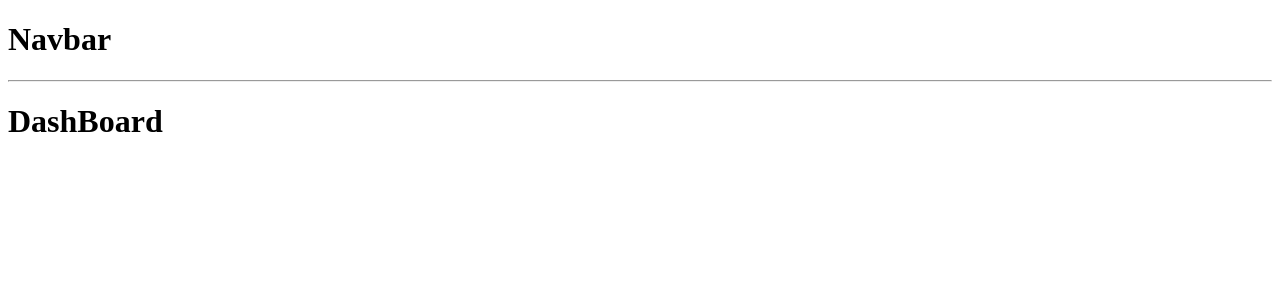
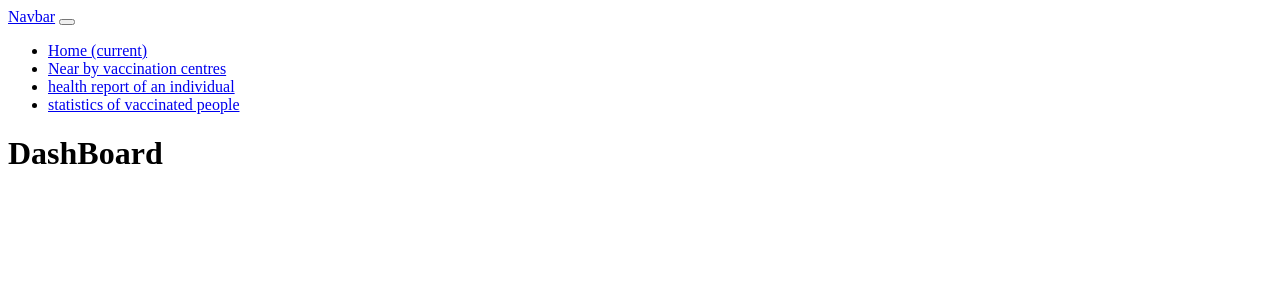
Before and after one commit to manoj-b-22/C-19-Vaccine, a Django app: page / in a window 1280 px wide. Shown: the top 300 px of the page. Run offline with Django 3.2, Linux system fonts and the light colour scheme.

Commit message:
added navbar.html page

```diff
--- a/C19V/templates/navbar.html
+++ b/C19V/templates/navbar.html
@@ -1,2 +1,25 @@
-<h1> Navbar </h1>
-<hr>
+{% load static %}
+<link rel="stylesheet" type="text/css" href="{% static '/css/navbar.css'%}"
+<nav class="navbar navbar-expand-lg navbar-dark bg-dark">
+  <a class="navbar-brand" href="#">Navbar</a>
+  <button class="navbar-toggler" type="button" data-toggle="collapse" data-target="#navbarNav" aria-controls="navbarNav" aria-expanded="false" aria-label="Toggle navigation">
+    <span class="navbar-toggler-icon"></span>
+  </button>
+  <div class="collapse navbar-collapse" id="navbarNav">
+    <ul class="navbar-nav">
+      <li class="nav-item active">
+        <a class="nav-link" href="#">Home <span class="sr-only">(current)</span></a>
+      </li>
+      <li class="nav-item">
+        <a class="nav-link" href="#">Near by vaccination centres</a>
+      </li>
+      <li class="nav-item">
+        <a class="nav-link" href="#">health report of an individual</a>
+      </li>
+      <li class="nav-item">
+        <a class="nav-link" href="#">statistics of vaccinated people</a>
+      </li>
+
+    </ul>
+  </div>
+</nav>
```
Also changed, not shown: C19V/static/css/navbar.css (added).
